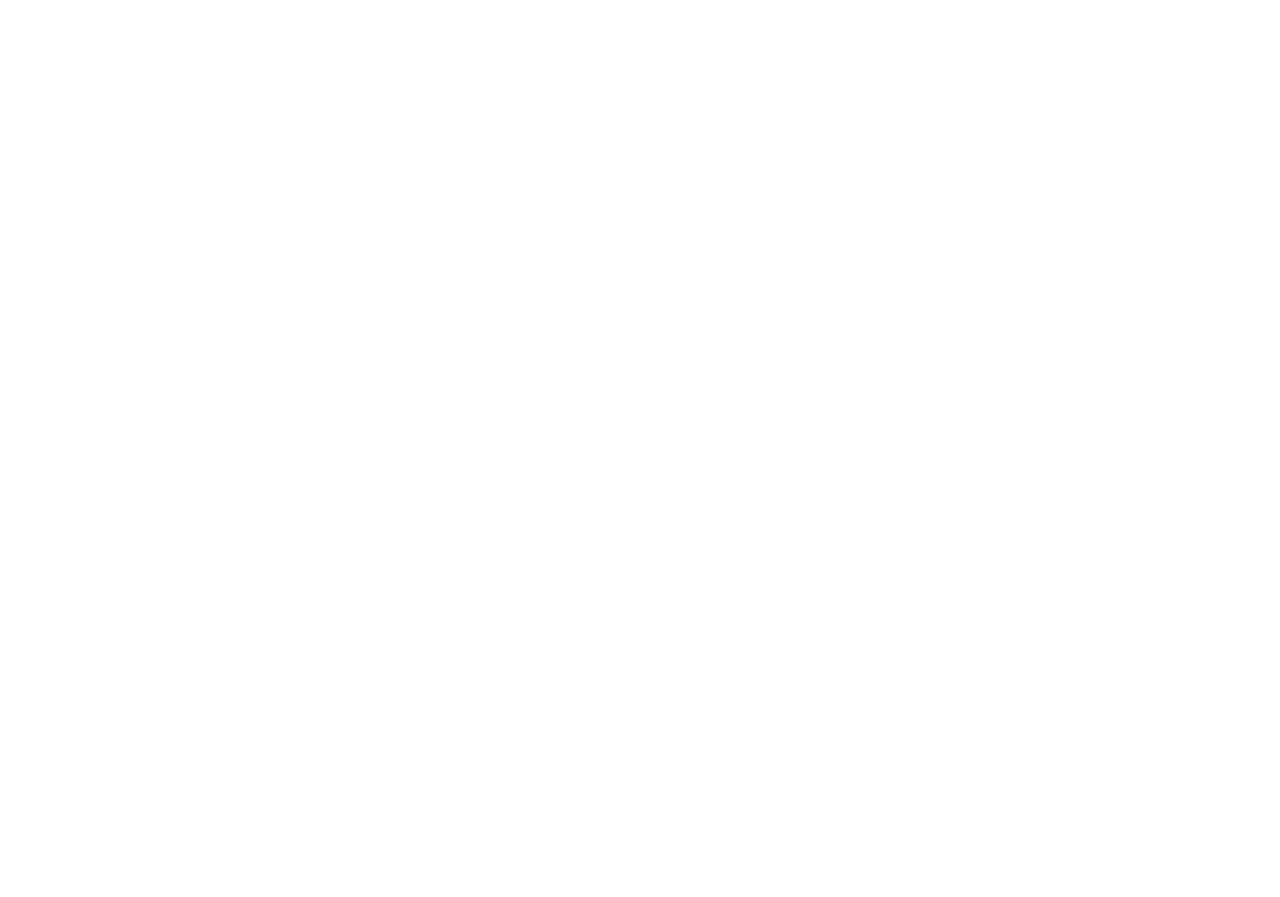
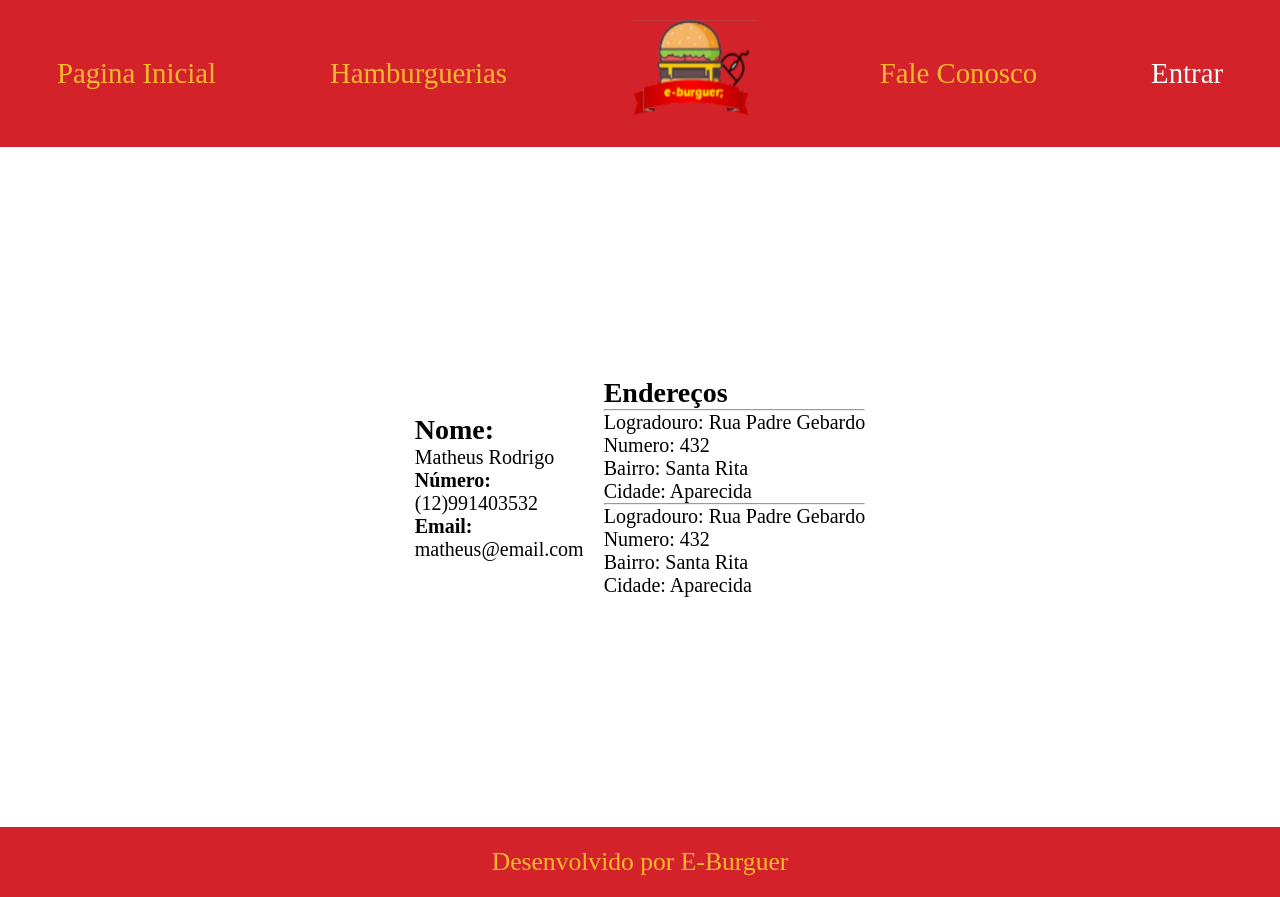
Before and after one commit to MatheusRFilho/E-Burguer, a React (Create React App) app: page /profile in a window 1280 px wide. Before the commit the page ends 800 px from the top, so only its background shows below. Built offline with nearby package versions, Linux system fonts and the light colour scheme.

Commit message:
feat: profile screen

```diff
--- a/src/App.js
+++ b/src/App.js
@@ -7,6 +7,7 @@
 import FaleConosco from './pages/faleConosco';
 import Login from './pages/login-register';
 import Buy from './pages/buy';
+import Profile from './pages/profile';
 
 function App() {
   return (
@@ -18,6 +19,7 @@
         <Route path="/fale-conosco" component={FaleConosco} />
         <Route path="/entrar-registrar" component={Login} />
         <Route path="/hamburgueria/:id" component={Buy} />
+        <Route path="/profile" component={Profile} />
       </Switch>
     </BrowserRouter>
   );
--- a/src/globalComponents/navbar/Navbar.js
+++ b/src/globalComponents/navbar/Navbar.js
@@ -2,7 +2,7 @@
 
 import logo from '../../images/logo.png';
 
-const NavBar = ({ activeItem }) => {
+const NavBar = ({ activeItem, isLogged = false }) => {
   return (
     <div className="nav-bar">
       <div className="nav-bar-div">
@@ -32,9 +32,15 @@
         </a>
       </div>
       <div className="nav-bar-div">
-        <a className="link login" href="/entrar-registrar">
-          Entrar
-        </a>
+        {isLogged ? (
+          <a className="link login" href="/profile">
+            Olá Sr(a) Kalil
+          </a>
+        ) : (
+          <a className="link login" href="/entrar-registrar">
+            Entrar
+          </a>
+        )}
       </div>
     </div>
   );
--- a/src/pages/buy/index.js
+++ b/src/pages/buy/index.js
@@ -26,7 +26,7 @@
 
   return (
     <>
-      <NavBar></NavBar>
+      <NavBar isLogged={true}></NavBar>
       <div className="contentLanches">
         <div>
           <div className="lanches">
--- /dev/null
+++ b/src/pages/profile/index.js
@@ -0,0 +1,171 @@
+// import './style.css';
+import NavBar from '../../globalComponents/navbar/Navbar.js';
+import Footer from '../../globalComponents/footer/Footer.js';
+
+function Profile() {
+  return (
+    <>
+      <NavBar></NavBar>
+      <div
+        style={{
+          display: 'flex',
+          flexDirection: 'row',
+          justifyContent: 'center',
+          alignContent: 'center',
+          margin: 'auto',
+          height: '85vh',
+        }}
+      >
+        <div
+          style={{
+            justifyContent: 'center',
+            alignContent: 'center',
+            alignSelf: 'center',
+          }}
+        >
+          <p
+            style={{
+              fontSize: 28,
+              fontWeight: 700,
+            }}
+          >
+            Nome:
+            <p
+              style={{
+                fontSize: 20,
+                fontWeight: 400,
+              }}
+            >
+              Matheus Rodrigo
+            </p>
+          </p>
+          <p
+            style={{
+              fontSize: 20,
+              fontWeight: 700,
+            }}
+          >
+            Número:
+            <p
+              style={{
+                fontSize: 20,
+                fontWeight: 400,
+              }}
+            >
+              (12)991403532
+            </p>
+          </p>
+          <p
+            style={{
+              fontSize: 20,
+              fontWeight: 700,
+            }}
+          >
+            Email:
+            <p
+              style={{
+                fontSize: 20,
+                fontWeight: 400,
+              }}
+            >
+              matheus@email.com
+            </p>
+          </p>
+        </div>
+
+        <div
+          style={{
+            justifyContent: 'center',
+            alignContent: 'center',
+            alignSelf: 'center',
+            marginLeft: '20px',
+          }}
+        >
+          <p
+            style={{
+              fontSize: 28,
+              fontWeight: 700,
+            }}
+          >
+            Endereços
+          </p>
+          <div>
+            <hr />
+            <div>
+              <p
+                style={{
+                  fontSize: 20,
+                  fontWeight: 400,
+                }}
+              >
+                Logradouro: Rua Padre Gebardo
+              </p>
+              <p
+                style={{
+                  fontSize: 20,
+                  fontWeight: 400,
+                }}
+              >
+                Numero: 432
+              </p>
+              <p
+                style={{
+                  fontSize: 20,
+                  fontWeight: 400,
+                }}
+              >
+                Bairro: Santa Rita
+              </p>
+              <p
+                style={{
+                  fontSize: 20,
+                  fontWeight: 400,
+                }}
+              >
+                Cidade: Aparecida
+              </p>
+            </div>
+            <hr />
+            <div>
+              <p
+                style={{
+                  fontSize: 20,
+                  fontWeight: 400,
+                }}
+              >
+                Logradouro: Rua Padre Gebardo
+              </p>
+              <p
+                style={{
+                  fontSize: 20,
+                  fontWeight: 400,
+                }}
+              >
+                Numero: 432
+              </p>
+              <p
+                style={{
+                  fontSize: 20,
+                  fontWeight: 400,
+                }}
+              >
+                Bairro: Santa Rita
+              </p>
+              <p
+                style={{
+                  fontSize: 20,
+                  fontWeight: 400,
+                }}
+              >
+                Cidade: Aparecida
+              </p>
+            </div>
+          </div>
+        </div>
+      </div>
+      <Footer></Footer>
+    </>
+  );
+}
+
+export default Profile;
```
